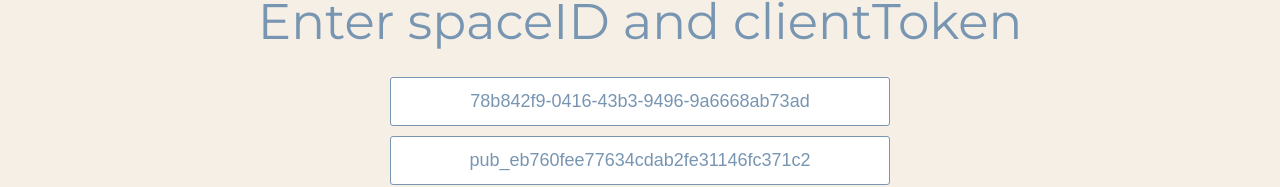
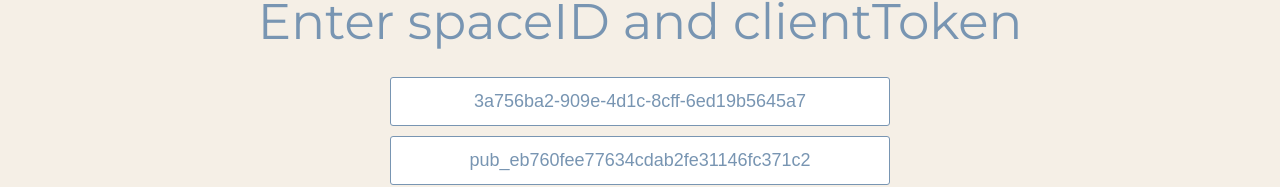
Before and after one commit to amalolepszy/WiFiScanner, a React (Create React App) app in the folder frontend/: page / in a window 1280 px wide. Shown: the part 224-411 px from the top of the page. Built offline with nearby package versions, Linux system fonts and the light colour scheme.

Commit message:
Change sample spaceID

```diff
--- a/frontend/src/components/App.jsx
+++ b/frontend/src/components/App.jsx
@@ -6,7 +6,7 @@ import Login from "./Login";
 
 export default function App() {
   const [isLoggedIn, setLoggedIn] = useState(false);
-  const [spaceId, setSpaceId] = useState("78b842f9-0416-43b3-9496-9a6668ab73ad");
+  const [spaceId, setSpaceId] = useState("3a756ba2-909e-4d1c-8cff-6ed19b5645a7");
   const [clientToken, setClientToken] = useState("pub_eb760fee77634cdab2fe31146fc371c2");
 
   function handleSpaceIdChange(event) {
```
Also changed, not shown: 7 other files (tests, documents, lock files or other folders).
